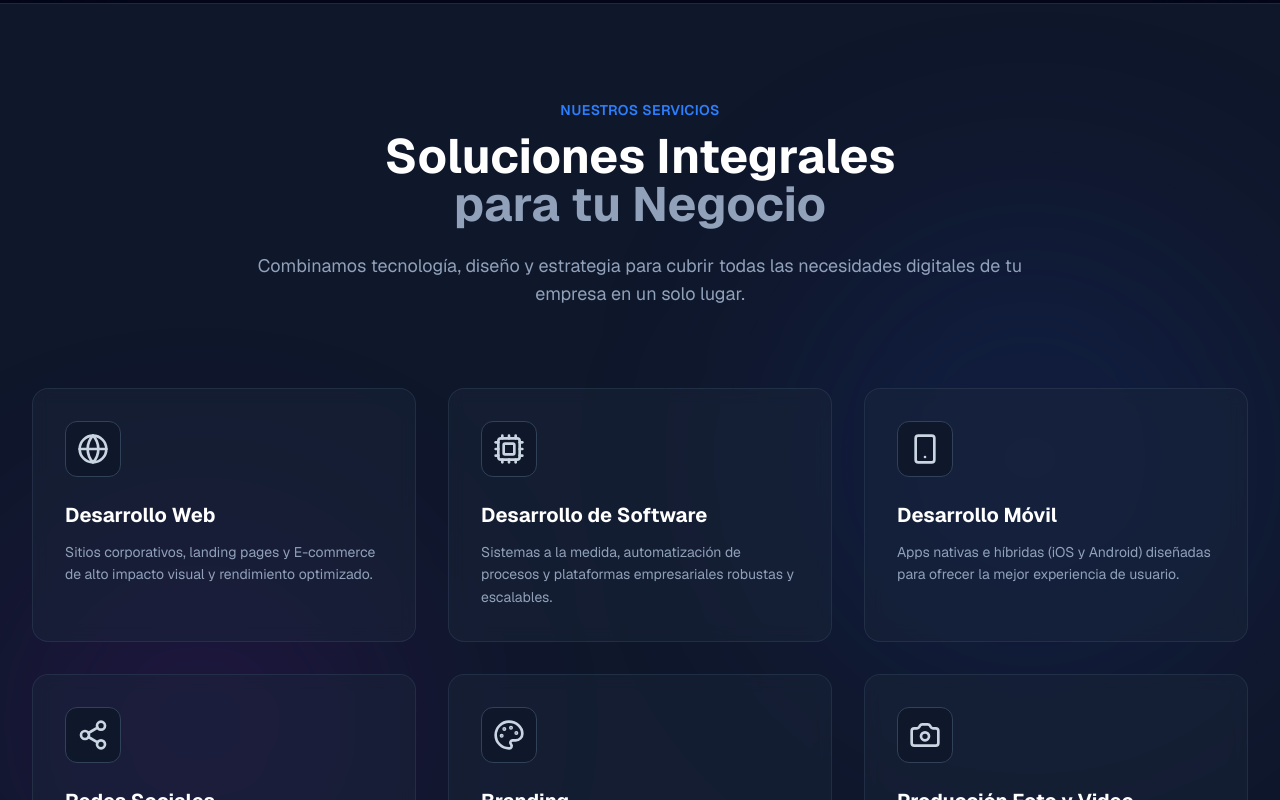
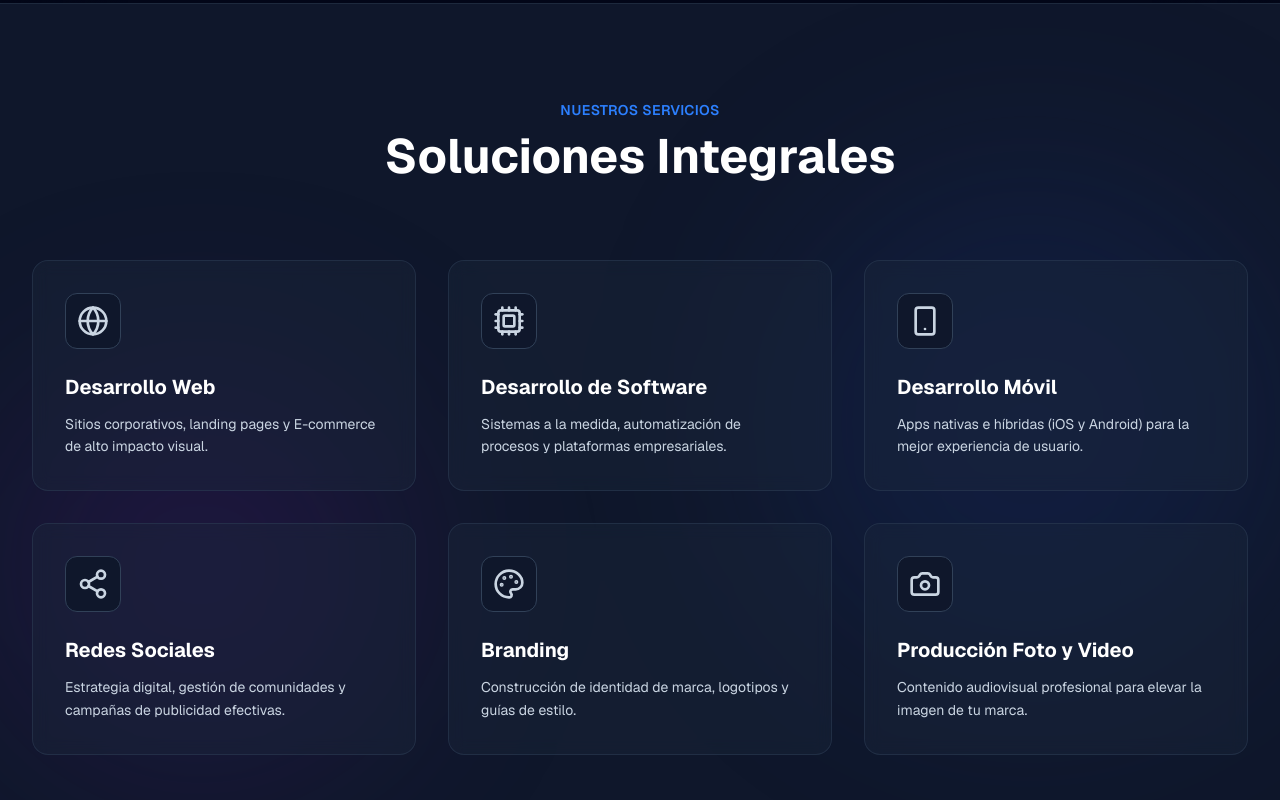
Before and after one commit to Josuecandia/jozul-definitivo, a Next.js app: page / in a window 1280 px wide. Shown: the part 900-1700 px from the top of the page. Built offline with nearby package versions, Linux system fonts and the light colour scheme.

Commit message:
Actuailizacion

```diff
--- a/src/components/Portfolio.tsx
+++ b/src/components/Portfolio.tsx
@@ -5,7 +5,7 @@ const PROJECTS = [
   {
     title: "3F MÉXICO",
     category: "Desarrollo Web / Corporativo",
-    image: "/projects/3fmexico.jpg", // Imagen corporativa/edificio
+    image: "/projects/3fmexico.jpg", // Asegúrate que esto coincida con tus archivos
     description: "Rediseño total de la página web para mejorar la presencia digital y la experiencia de usuario.",
     tags: ["React", "UI/UX", "Responsive"],
     link: "https://3fmexico.com/",
@@ -14,7 +14,7 @@ const PROJECTS = [
   {
     title: "QroPaint",
     category: "Desarrollo Web",
-    image: "/projects/qropaint.jpg", // Imagen de construcción/pintura
+    image: "/projects/qropaint.jpg",
     description: "Diseño y desarrollo completo de sitio web enfocado en mostrar catálogo y servicios de pintura.",
     tags: ["HTML", "CSS", "JavaScript"],
     link: "https://qropaint.com/",
@@ -23,7 +23,7 @@ const PROJECTS = [
   {
     title: "Herrería M&V",
     category: "Desarrollo Web & Branding",
-    image: "/projects/herreria.jpg", // Imagen de chispas/soldadura (Se ve muy pro)
+    image: "/projects/herreria.jpg",
     description: "Desarrollo de identidad visual (Branding) y plataforma web para taller especializado.",
     tags: ["PHP", "JavaScript", "Branding"],
     link: "https://notaria30qro.mx/her/",
@@ -32,7 +32,7 @@ const PROJECTS = [
   {
     title: "Laboratorio Diesel AV",
     category: "Software & Web",
-    image: "https://images.unsplash.com/photo-1487754180451-c456f719a1fc?q=80&w=1000&auto=format&fit=crop", // Imagen técnica/mecánica
+    image: "/projects/diesel.jpg", // Cambia esto si tienes la imagen
     description: "Plataforma web integrada con un sistema de seguimiento para procesos de laboratorio.",
     tags: ["Next.js", "React", "Supabase"],
     link: "#",
@@ -53,27 +53,30 @@ export default function Portfolio() {
             Proyectos que <span className="text-transparent bg-clip-text bg-gradient-to-r from-blue-400 to-purple-400">Generan Resultados</span>
           </h3>
           <p className="text-slate-400 max-w-2xl mx-auto">
-            Desde sitios web corporativos hasta sistemas de gestión complejos. Aquí una muestra de nuestra experiencia reciente.
+            Desde sitios web corporativos hasta sistemas de gestión complejos.
           </p>
         </div>
 
-        {/* Grid ajustado a 2 columnas para que 4 proyectos se vean simétricos */}
         <div className="grid grid-cols-1 md:grid-cols-2 gap-8">
           {PROJECTS.map((project, index) => (
             <div key={index} className="group relative rounded-2xl overflow-hidden h-[400px] border border-slate-800 bg-slate-900">
 
-              {/* Imagen de Fondo con efecto Zoom */}
+              {/* Imagen: En móvil se ve normal, en PC hace zoom */}
               <img
                 src={project.image}
                 alt={project.title}
                 className="absolute inset-0 w-full h-full object-cover transition-transform duration-700 group-hover:scale-110 opacity-60 group-hover:opacity-40"
               />
 
-              {/* Overlay Oscuro para legibilidad */}
+              {/* Overlay: Siempre visible en móvil para que se lea el texto */}
               <div className="absolute inset-0 bg-gradient-to-t from-slate-950 via-slate-950/80 to-transparent opacity-90" />
 
-              {/* Contenido */}
-              <div className="absolute inset-0 p-8 flex flex-col justify-end translate-y-4 group-hover:translate-y-0 transition-transform duration-300">
+              {/* Contenido:
+                  - translate-y-0: En móvil está en su lugar (visible).
+                  - md:translate-y-4: En PC baja un poco para subir animado.
+              */}
+              <div className="absolute inset-0 p-8 flex flex-col justify-end transition-transform duration-300 translate-y-0 md:translate-y-4 md:group-hover:translate-y-0">
+
                 <span className="text-blue-400 text-xs font-bold mb-2 uppercase tracking-wider flex items-center gap-2">
                   <span className="w-2 h-2 rounded-full bg-blue-500 animate-pulse"></span>
                   {project.category}
@@ -81,11 +84,15 @@ export default function Portfolio() {
 
                 <h4 className="text-2xl font-bold text-white mb-2">{project.title}</h4>
 
-                <p className="text-slate-300 text-sm mb-4 line-clamp-2 opacity-0 group-hover:opacity-100 transition-opacity duration-300 delay-75">
+                {/* Descripción y Tags:
+                    - opacity-100: Visible en móvil.
+                    - md:opacity-0: Invisible en PC (hasta hover).
+                */}
+                <div className="opacity-100 md:opacity-0 md:group-hover:opacity-100 transition-opacity duration-300 delay-75">
+                  <p className="text-slate-300 text-sm mb-4 line-clamp-2">
                     {project.description}
                   </p>
 
-                {/* Tags */}
                   <div className="flex flex-wrap gap-2 mb-6">
                     {project.tags.map(tag => (
                       <span key={tag} className="text-xs bg-slate-800/80 text-white px-2 py-1 rounded border border-slate-700 backdrop-blur-sm">
@@ -94,8 +101,6 @@ export default function Portfolio() {
                     ))}
                   </div>
 
-                {/* Botón de Acción */}
-                <div className="opacity-0 group-hover:opacity-100 transition-opacity duration-300 delay-150">
                   {project.status === 'live' ? (
                     <a
                       href={project.link}
--- a/src/components/Services.tsx
+++ b/src/components/Services.tsx
@@ -4,45 +4,39 @@ import { Globe, Smartphone, Palette, Cpu, Camera, Share2 } from 'lucide-react';
 const SERVICES = [
   {
     title: "Desarrollo Web",
-    description: "Sitios corporativos, landing pages y E-commerce de alto impacto visual y rendimiento optimizado.",
+    description: "Sitios corporativos, landing pages y E-commerce de alto impacto visual.",
     icon: <Globe className="w-8 h-8" />,
     color: "from-blue-400 to-cyan-400",
-    shadow: "shadow-blue-500/20"
   },
   {
     title: "Desarrollo de Software",
-    description: "Sistemas a la medida, automatización de procesos y plataformas empresariales robustas y escalables.",
+    description: "Sistemas a la medida, automatización de procesos y plataformas empresariales.",
     icon: <Cpu className="w-8 h-8" />,
     color: "from-indigo-400 to-violet-400",
-    shadow: "shadow-indigo-500/20"
   },
   {
     title: "Desarrollo Móvil",
-    description: "Apps nativas e híbridas (iOS y Android) diseñadas para ofrecer la mejor experiencia de usuario.",
+    description: "Apps nativas e híbridas (iOS y Android) para la mejor experiencia de usuario.",
     icon: <Smartphone className="w-8 h-8" />,
     color: "from-emerald-400 to-green-400",
-    shadow: "shadow-emerald-500/20"
   },
   {
     title: "Redes Sociales",
-    description: "Estrategia digital, gestión de comunidades (Community Management) y campañas de publicidad (Ads) efectivas.",
+    description: "Estrategia digital, gestión de comunidades y campañas de publicidad efectivas.",
     icon: <Share2 className="w-8 h-8" />,
     color: "from-pink-400 to-rose-400",
-    shadow: "shadow-pink-500/20"
   },
   {
     title: "Branding",
-    description: "Construcción de identidad de marca, diseño de logotipos y guías de estilo que transmiten tu esencia.",
+    description: "Construcción de identidad de marca, logotipos y guías de estilo.",
     icon: <Palette className="w-8 h-8" />,
     color: "from-orange-400 to-amber-400",
-    shadow: "shadow-orange-500/20"
   },
   {
     title: "Producción Foto y Video",
-    description: "Contenido audiovisual profesional, fotografía de producto y corporativa para elevar la imagen de tu marca.",
+    description: "Contenido audiovisual profesional para elevar la imagen de tu marca.",
     icon: <Camera className="w-8 h-8" />,
     color: "from-red-400 to-yellow-400",
-    shadow: "shadow-red-500/20"
   }
 ];
 
@@ -50,7 +44,6 @@ export default function Services() {
   return (
     <section id="services" className="py-24 bg-slate-900 relative overflow-hidden">
 
-      {/* Fondo decorativo sutil */}
       <div className="absolute top-0 left-0 w-full h-full overflow-hidden pointer-events-none">
          <div className="absolute top-[20%] right-0 w-[500px] h-[500px] bg-blue-900/20 rounded-full blur-[100px]" />
          <div className="absolute bottom-[10%] left-0 w-[400px] h-[400px] bg-purple-900/20 rounded-full blur-[100px]" />
@@ -58,49 +51,51 @@ export default function Services() {
 
       <div className="max-w-7xl mx-auto px-4 sm:px-6 lg:px-8 relative z-10">
 
-        {/* Encabezado de Sección */}
         <div className="text-center max-w-3xl mx-auto mb-20">
           <h2 className="text-blue-500 font-semibold tracking-wide uppercase text-sm mb-3">
             Nuestros Servicios
           </h2>
           <h3 className="text-3xl md:text-5xl font-bold text-white mb-6">
-            Soluciones Integrales <br />
-            <span className="text-slate-400">para tu Negocio</span>
+            Soluciones Integrales
           </h3>
-          <p className="text-lg text-slate-400">
-            Combinamos tecnología, diseño y estrategia para cubrir todas las necesidades digitales de tu empresa en un solo lugar.
-          </p>
         </div>
 
-        {/* Grid de Tarjetas */}
         <div className="grid grid-cols-1 md:grid-cols-2 lg:grid-cols-3 gap-8">
           {SERVICES.map((service, index) => (
             <div
               key={index}
               className="group relative bg-slate-800/40 backdrop-blur-sm border border-slate-700/50 rounded-2xl p-8 hover:bg-slate-800 transition-all duration-300 hover:-translate-y-2 overflow-hidden"
             >
-              {/* Gradiente sutil en Hover (Borde brillante) */}
-              <div className={`absolute inset-0 bg-gradient-to-br ${service.color} opacity-0 group-hover:opacity-5 transition-opacity duration-500`} />
+              {/* Gradiente de fondo:
+                  - opacity-10: En móvil se ve un poco de color (sutil).
+                  - md:opacity-0: En PC es transparente hasta hover.
+              */}
+              <div className={`absolute inset-0 bg-gradient-to-br ${service.color} opacity-10 md:opacity-0 md:group-hover:opacity-5 transition-opacity duration-500`} />
 
-              {/* Icono con fondo dinámico */}
+              {/* Icono Container */}
               <div className={`w-14 h-14 rounded-xl flex items-center justify-center bg-slate-900 border border-slate-700 group-hover:border-transparent group-hover:scale-110 transition-all duration-300 relative mb-6 overflow-hidden`}>
-                {/* Fondo coloreado del icono al hacer hover */}
-                <div className={`absolute inset-0 bg-gradient-to-br ${service.color} opacity-0 group-hover:opacity-20 transition-opacity duration-300`} />
-                <div className={`text-slate-300 group-hover:text-white relative z-10`}>
+
+                {/* Fondo coloreado del icono:
+                    - opacity-20: En móvil el icono tiene fondo de color siempre.
+                    - md:opacity-0: En PC solo al pasar el mouse.
+                */}
+                <div className={`absolute inset-0 bg-gradient-to-br ${service.color} opacity-20 md:opacity-0 md:group-hover:opacity-20 transition-opacity duration-300`} />
+
+                {/* Icono en sí: Blanco siempre en móvil */}
+                <div className={`text-white md:text-slate-300 md:group-hover:text-white relative z-10`}>
                   {service.icon}
                 </div>
               </div>
 
-              {/* Contenido */}
-              <h4 className="text-xl font-bold text-white mb-3 group-hover:text-transparent group-hover:bg-clip-text group-hover:bg-gradient-to-r group-hover:from-white group-hover:to-slate-300 transition-colors">
+              <h4 className="text-xl font-bold text-white mb-3">
                 {service.title}
               </h4>
-              <p className="text-slate-400 leading-relaxed text-sm group-hover:text-slate-300 transition-colors">
+              <p className="text-slate-300 text-sm leading-relaxed">
                 {service.description}
               </p>
 
-              {/* Borde inferior de color */}
-              <div className={`absolute bottom-0 left-0 w-full h-1 bg-gradient-to-r ${service.color} scale-x-0 group-hover:scale-x-100 transition-transform duration-500 origin-left`} />
+              {/* Borde inferior de color: Siempre visible en móvil para dar toque premium */}
+              <div className={`absolute bottom-0 left-0 w-full h-1 bg-gradient-to-r ${service.color} scale-x-100 md:scale-x-0 md:group-hover:scale-x-100 transition-transform duration-500 origin-left`} />
             </div>
           ))}
         </div>
```
Lines whose indentation alone changed are shown as unchanged.
